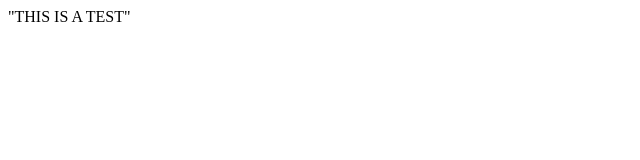
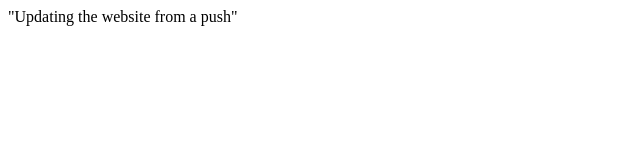
Before and after one commit to JakeMay03/cis527_repo, a plain HTML site: page index.html in a window 1280 px wide. Shown: the whole page, without its empty margins (0-640 px from the left). Drawn offline with Linux system fonts and the light colour scheme.

```diff
--- a/index.html
+++ b/index.html
@@ -1 +1 @@
-<p> "THIS IS A TEST" </p>
+<p> "Updating the website from a push" </p>
```
Also changed, not shown: 1 other file.
